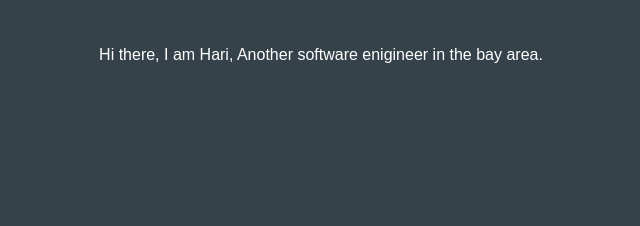
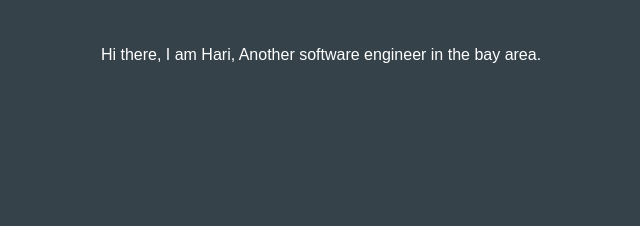
Before and after one commit to hariappi/hariappi, a plain HTML site: page index.html in a window 1280 px wide. Shown: the part 303-529 px from the top of the page, 319-959 px from the left. Drawn offline with Linux system fonts and the light colour scheme.

Commit message:
Update index.html

```diff
--- a/index.html
+++ b/index.html
@@ -98,7 +98,7 @@
     <section id="showcase">
         <div class="container">
             <h1>Welcome to My Website</h1>
-            <p>Hi there, I am Hari, Another software enigineer in the bay area. </p>
+            <p>Hi there, I am Hari, Another software engineer in the bay area. </p>
         </div>
     </section>
 
```
